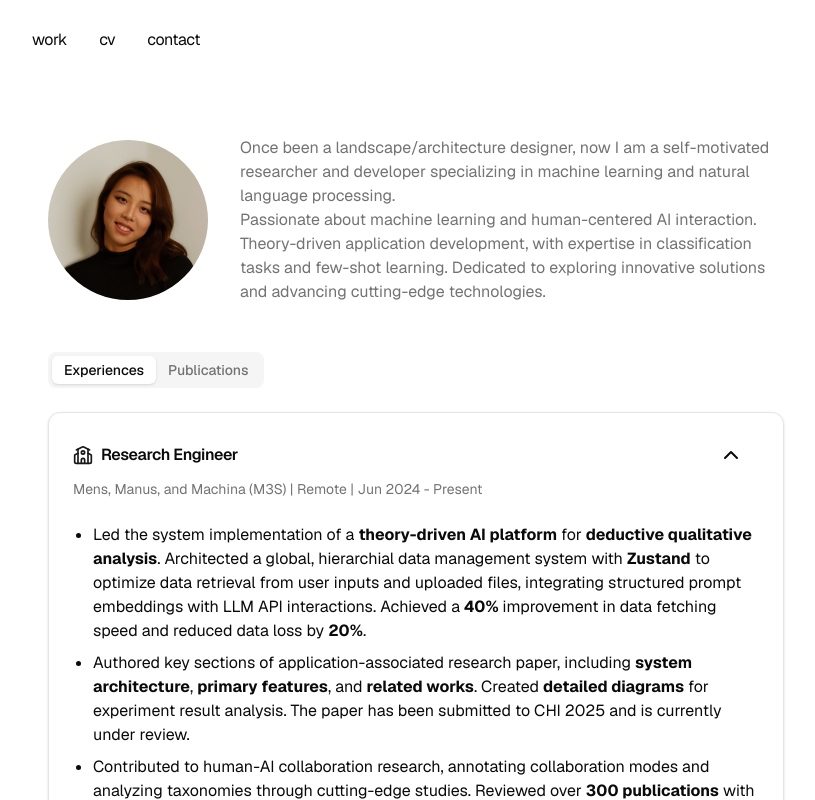
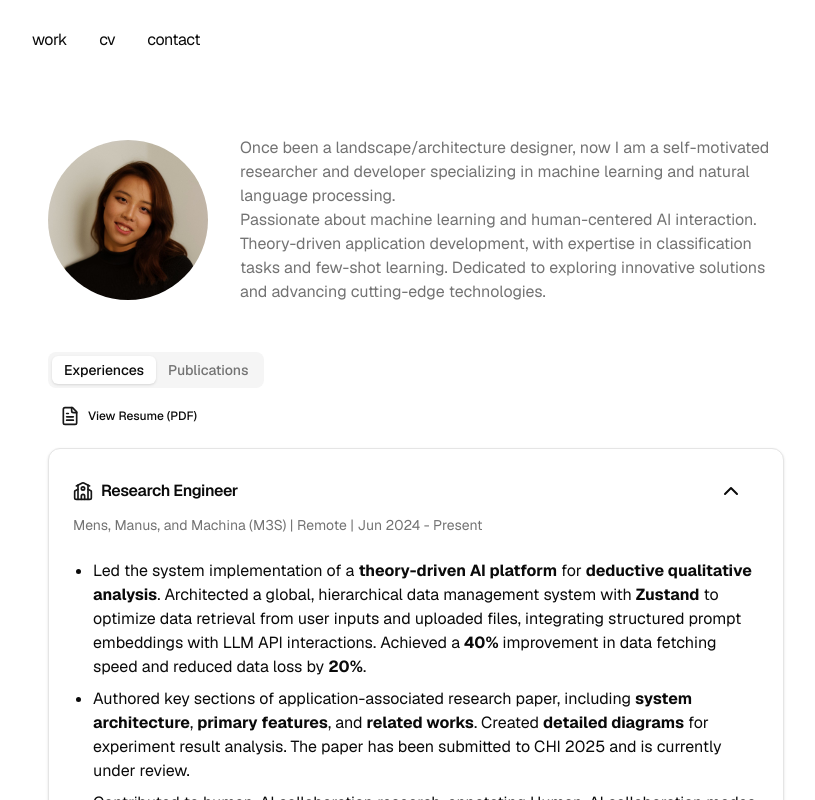
Before and after one commit to ZhiyaoShu/ZhiyaoShu.github.io, a Next.js app in the folder my-portfolio/: page /research in a window 1280 px wide. Shown: the top 800 px of the page, without its empty margins (224-1039 px from the left). Built offline with nearby package versions, Linux system fonts and the light colour scheme.

Commit message:
add pdf format resume

```diff
--- a/my-portfolio/app/page.tsx
+++ b/my-portfolio/app/page.tsx
@@ -99,7 +99,7 @@ export default function Page() {
         </div>
       </section>
       <section className="mb-8">
-        <h2 className="mb-4 text-xl font-semibold">Personal Projects</h2>
+        <h2 className="mb-4 text-xl font-semibold">Projects</h2>
         <div className="flex flex-wrap gap-2 mb-4">
           {allTags.map((tag) => (
             <Badge
--- a/my-portfolio/app/research/page.tsx
+++ b/my-portfolio/app/research/page.tsx
@@ -26,6 +26,7 @@ import {
 } from "@/app/components/dropdown-menu";
 import { useToast } from "@/app/components/use-toast";
 import { Badge } from "@/app/components/badge";
+import { FileText } from "lucide-react";
 
 type Publication = {
   id: number;
@@ -42,10 +43,8 @@ type Publication = {
 const formatCitation = (pub: Publication, format: "APA" | "MLA" | "BibTeX") => {
   const authors = pub.authors.replace(/, /g, ", ").replace(/& /g, " & ");
 
-  // 提取第一个作者的姓氏
   const firstAuthorLastName = pub.authors.split(",")[0].trim().split(" ").pop();
 
-  // 标题简写（例如，只取前三个单词或关键字）
   const titleKey = pub.title.split(" ").slice(0, 3).join("").toLowerCase();
 
   switch (format) {
@@ -158,10 +157,22 @@ const Projects: React.FC = () => {
         </div>
       </div>
       <Tabs defaultValue="experiences">
-        <TabsList className="mb-4">
-          <TabsTrigger value="experiences">Experiences</TabsTrigger>
-          <TabsTrigger value="publications">Publications</TabsTrigger>
-        </TabsList>
+        <div className="flex flex-col gap-3 justify-start items-start mb-4">
+          <TabsList className="flex flex-row">
+            <TabsTrigger value="experiences">Experiences</TabsTrigger>
+            <TabsTrigger value="publications">Publications</TabsTrigger>
+          </TabsList>
+          <Button variant="ghost" size="sm" asChild className="gap-2">
+            <a
+              href="/data/Zoey_Resume2024_v2.pdf"
+              target="_blank"
+              rel="noopener noreferrer"
+            >
+              <FileText className="h-5 w-5 text-primary" />
+              View Resume (PDF)
+            </a>
+          </Button>
+        </div>
         <TabsContent value="experiences">
           {resumeData.experience.map((exp) => (
             <Card key={exp.id} className="mb-4">
--- a/my-portfolio/app/research/resumeData.tsx
+++ b/my-portfolio/app/research/resumeData.tsx
@@ -33,9 +33,9 @@ export const resumeData = {
       location: "Remote",
       period: "Jun 2024 - Present",
       description: [
-        "Led the system implementation of a <strong>theory-driven AI platform</strong> for <strong>deductive qualitative analysis</strong>. Architected a global, hierarchial data management system with <strong>Zustand</strong> to optimize data retrieval from user inputs and uploaded files, integrating structured prompt embeddings with LLM API interactions. Achieved a <strong>40%</strong> improvement in data fetching speed and reduced data loss by <strong>20%</strong>.",
+        "Led the system implementation of a <strong>theory-driven AI platform</strong> for <strong>deductive qualitative analysis</strong>. Architected a global, hierarchical data management system with <strong>Zustand</strong> to optimize data retrieval from user inputs and uploaded files, integrating structured prompt embeddings with LLM API interactions. Achieved a <strong>40%</strong> improvement in data fetching speed and reduced data loss by <strong>20%</strong>.",
         "Authored key sections of application-associated research paper, including <strong>system architecture</strong>, <strong>primary features</strong>, and <strong>related works</strong>. Created <strong>detailed diagrams</strong> for experiment result analysis. The paper has been submitted to CHI 2025 and is currently under review.",
-        "Contributed to human-AI collaboration research, annotating collaboration modes and analyzing taxonomies through cutting-edge studies. Reviewed over <strong>300 publications</strong> with collaborators to classify and evaluate human-AI interaction frameworks.",
+        "Contributed to human-AI collaboration research, annotating Human-AI collaboration modes and analyzing taxonomies through cutting-edge studies. Reviewed over <strong>300 publications</strong> published from ACL 2021 - 2024 to classify and evaluate existed human-AI interaction frameworks.",
       ],
     },
     {
@@ -76,7 +76,7 @@ export const resumeData = {
     {
       id: 2,
       conference: "CIKM 2024",
-      published:"arXiv preprint arXiv:2407.03568",
+      published: "arXiv preprint arXiv:2407.03568",
       year: 2024,
       title:
         "When LLM Meets Hypergraph: A Sociological Analysis on Personality via Online Social Networks",
```
Also changed, not shown: 1 other file (tests, documents, lock files or other folders).
